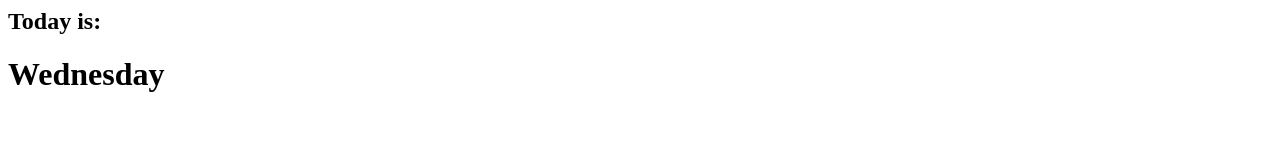
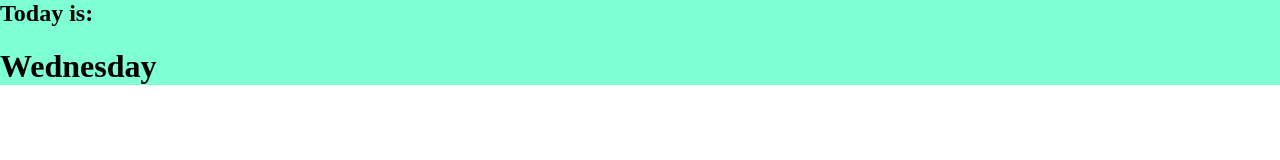
Before and after one commit to Sofeo/Day-of-week, a plain HTML site: page index.html in a window 1280 px wide. Drawn offline with Linux system fonts and the light colour scheme.

Commit message:
started to style the page

```diff
--- a/index.css
+++ b/index.css
@@ -0,0 +1,7 @@
+body {
+    margin: 0;
+}
+
+#holder {
+    background-color: aquamarine;
+}
--- a/index.html
+++ b/index.html
@@ -6,8 +6,11 @@
     <title>What day is it?</title>
 </head>
 <body>
-    <h2>Today is:</h2>
-    <h1 id="currentDay"></h1>
+    <div id="holder">
+        <h2 id="todayIs">Today is:</h2>
+        <h1 id="currentDay"></h1>
+    </div>
+
     <script src="index.js"></script>
 </body>
 </html>
```
